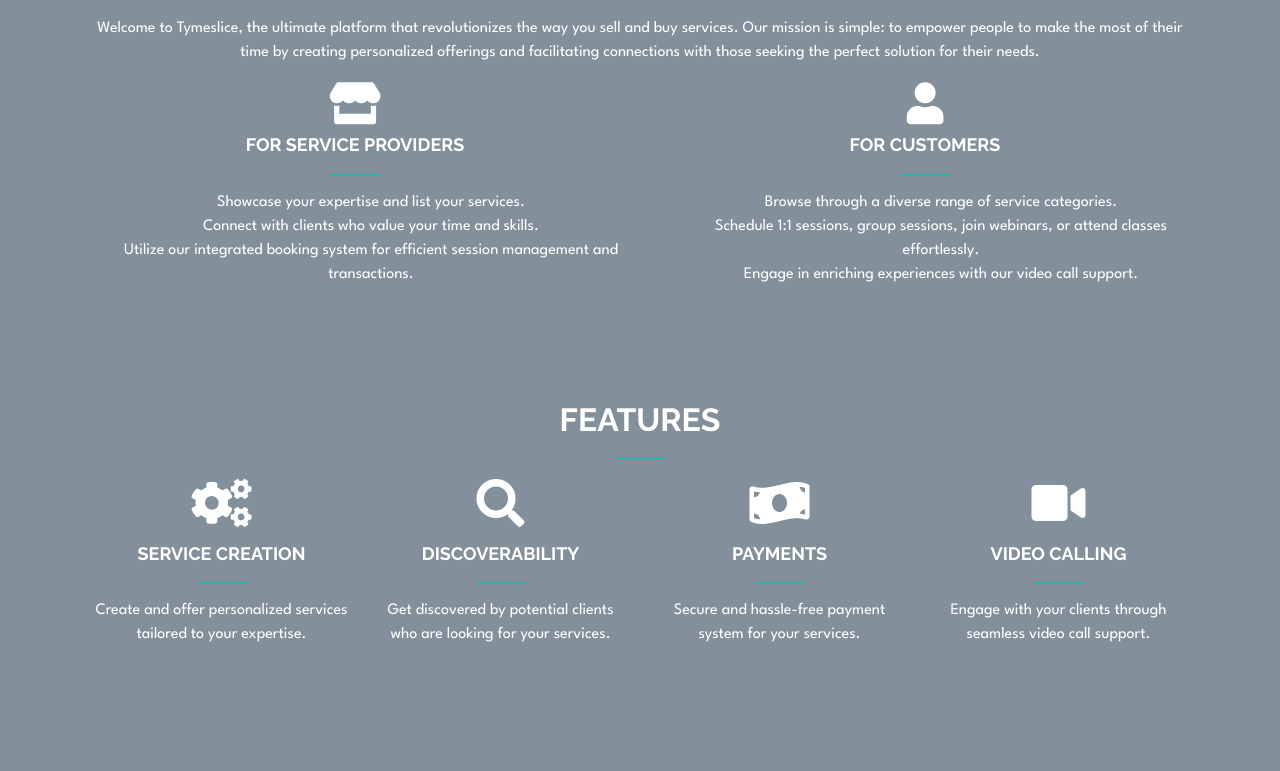
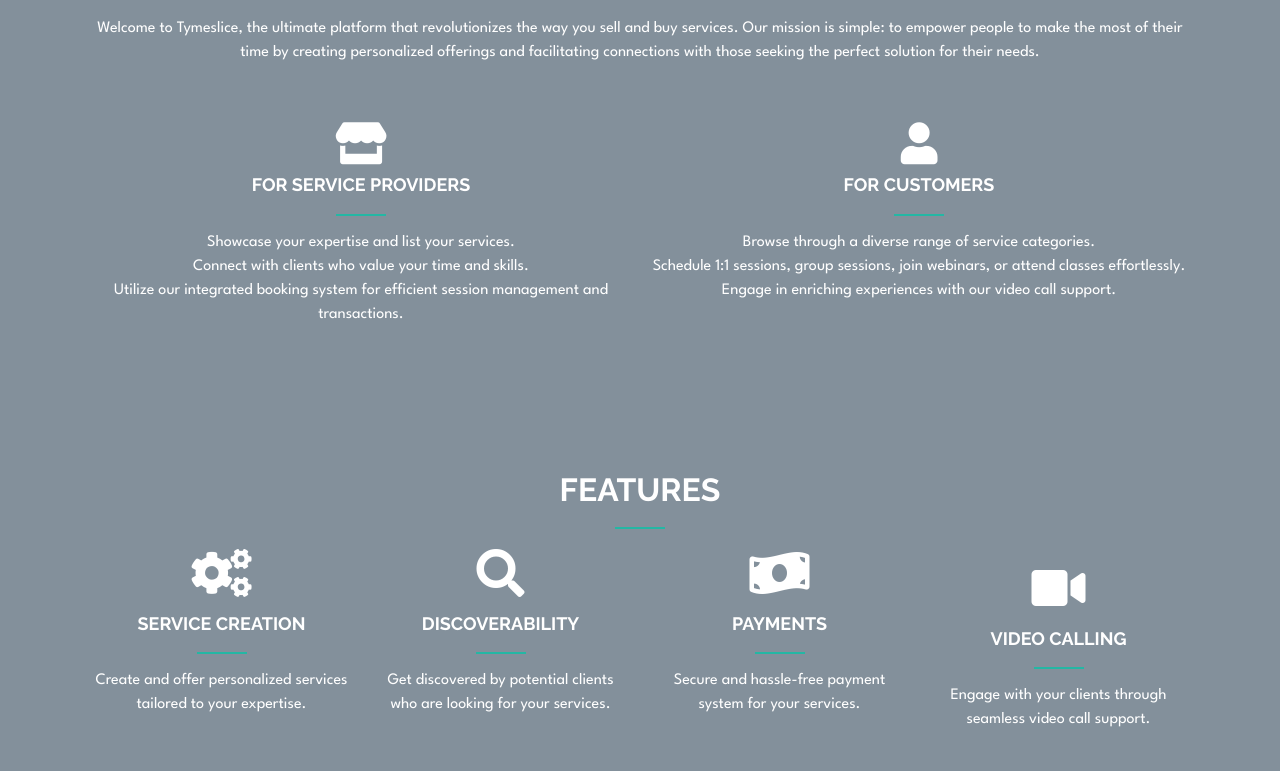
Before and after one commit to sunchitts/sunchitts.github.io, a plain HTML site: page index.html in a window 1280 px wide. Shown: the part 923-1694 px from the top of the page. Drawn offline with Linux system fonts and the light colour scheme.

Commit message:
Format changes

```diff
--- a/index.html
+++ b/index.html
@@ -89,13 +89,13 @@
           <h2>About Us</h2>
           <p>Welcome to Tymeslice, the ultimate platform that revolutionizes the way you sell and buy services. Our mission is simple: to empower people to make the most of their time by creating personalized offerings and facilitating connections with those seeking the perfect solution for their needs.</p>
         </div>
-
-        <div class="row mt-2 section-title">
+        <div class="container mt-5 section-title">
+        <div class="row section-title">
           <div class="col-lg-6 col-md-6 icon-box">
             <div class="icon"><i class="fas fa-store fa-3x mb-3"></i></div>
             <h2 class="title"><a href="">For Service Providers</a></h2>
             <p class="description">
-              <ul style="list-style:none">
+              <ul style="list-style:none; padding-left: 0;">
                 <li>Showcase your expertise and list your services.</li>
                 <li >Connect with clients who value your time and skills.</li>
                 <li >Utilize our integrated booking system for efficient session management and transactions.</li>
@@ -106,7 +106,7 @@
             <div class="icon"><i class="fas fa-user fa-3x mb-3"></i></div>
             <h2 class="title"><a href="">For Customers</a></h2>
             <p class="description"></p>
-              <ul style="list-style:none">
+              <ul style="list-style:none; padding-left: 0;">
                 <li>Browse through a diverse range of service categories.</li>
                 <li>Schedule 1:1 sessions, group sessions, join webinars, or attend classes effortlessly.</li>
                 <li>Engage in enriching experiences with our video call support.</li>
@@ -114,6 +114,7 @@
             </p>
           </div>
         </div>
+      </div>
 
         <div class="container mt-5 section-title">
           <h2>Features</h2>
@@ -145,7 +146,7 @@
             <!-- Feature 4 -->
             <div class="col-md-3 section-title">
               <div class="text-center">
-                <i class="fas fa-video fa-3x mb-3"></i>
+                <i class="fas fa-video fa-3x mb-3" style="margin-top: 15px;"></i>
                 <h2 class="title">Video Calling</h2>
                 <p>Engage with your clients through seamless video call support.</p>
               </div>
```
